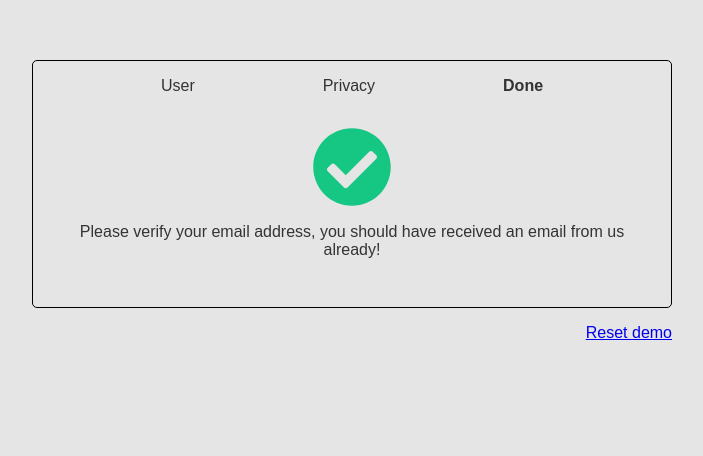
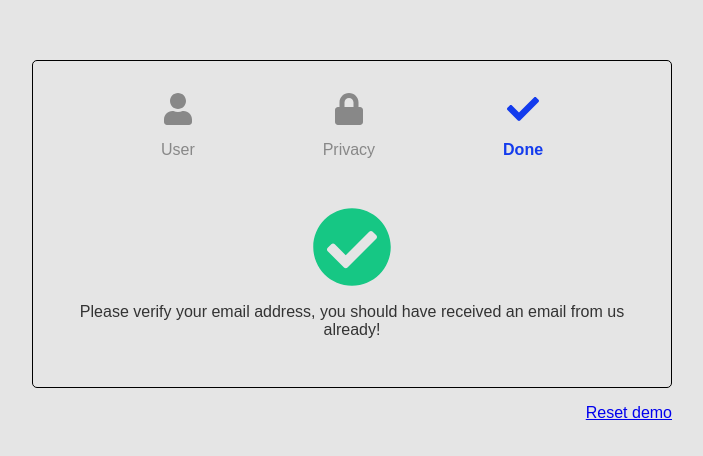
Before and after one commit to DavidSzczesniak/tray-task, a React (Create React App) app: page /#/done in a window 1280 px wide. Shown: the part 196-652 px from the top of the page, without its empty margins (288-991 px from the left). Built offline with nearby package versions, Linux system fonts and the light colour scheme.

Commit message:
Added styling to NavBar component
- added styling and an icon above each step
- also changed NavButton naming to NavItem - they were supposed to be clickable at the beginning but then I read the spec again...

```diff
--- a/src/components/NavBar/NavBar.css
+++ b/src/components/NavBar/NavBar.css
@@ -1,6 +1,7 @@
 .navbar {
     display: flex;
     justify-content: space-evenly;
+    margin: 2rem 0 1rem 0;
 }
 
 @media (min-width: 40em) {
@@ -9,9 +10,15 @@
 }
 
 .nav-btn {
-    padding: 1rem;
+    padding: 0 1rem;
+    display: flex;
+    justify-content: center;
+    flex-direction: column;
+    align-items: center;
+    color: var(--clr-outline);
 }
 
 .nav-btn.current {
     font-weight: bold;
+    color: var(--clr-accent);
 }
--- a/src/components/NavBar/NavBar.jsx
+++ b/src/components/NavBar/NavBar.jsx
@@ -1,3 +1,5 @@
+import { faCheck, faLock, faUser } from '@fortawesome/free-solid-svg-icons';
+import { FontAwesomeIcon } from '@fortawesome/react-fontawesome';
 import React, { useState } from 'react';
 import { useHistory } from 'react-router';
 import './NavBar.css';
@@ -10,15 +12,20 @@ const NavBar = () => {
         setCurrentPage(location.pathname);
     });
 
-    const NavButton = ({ label, path }) => {
-        return <div className={`nav-btn ${currentPage === path ? 'current' : ''}`}>{label}</div>;
+    const NavItem = ({ label, path, icon }) => {
+        return (
+            <div className={`nav-btn ${currentPage === path ? 'current' : ''}`}>
+                <FontAwesomeIcon icon={icon} size="2x" />
+                <p>{label}</p>
+            </div>
+        );
     };
 
     return (
         <div className="navbar">
-            <NavButton label="User" path="/" />
-            <NavButton label="Privacy" path="/privacy" />
-            <NavButton label="Done" path="/done" />
+            <NavItem label="User" path="/" icon={faUser} />
+            <NavItem label="Privacy" path="/privacy" icon={faLock} />
+            <NavItem label="Done" path="/done" icon={faCheck} />
         </div>
     );
 };
```
